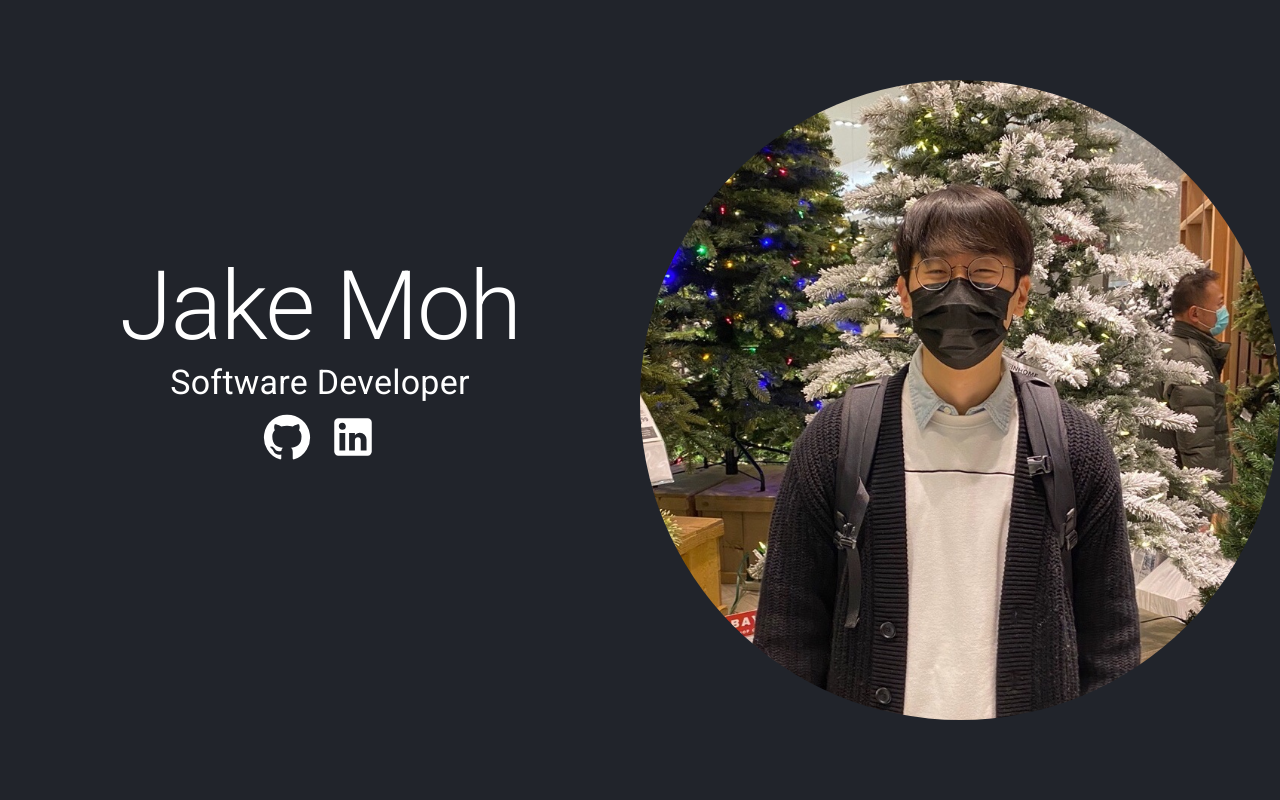
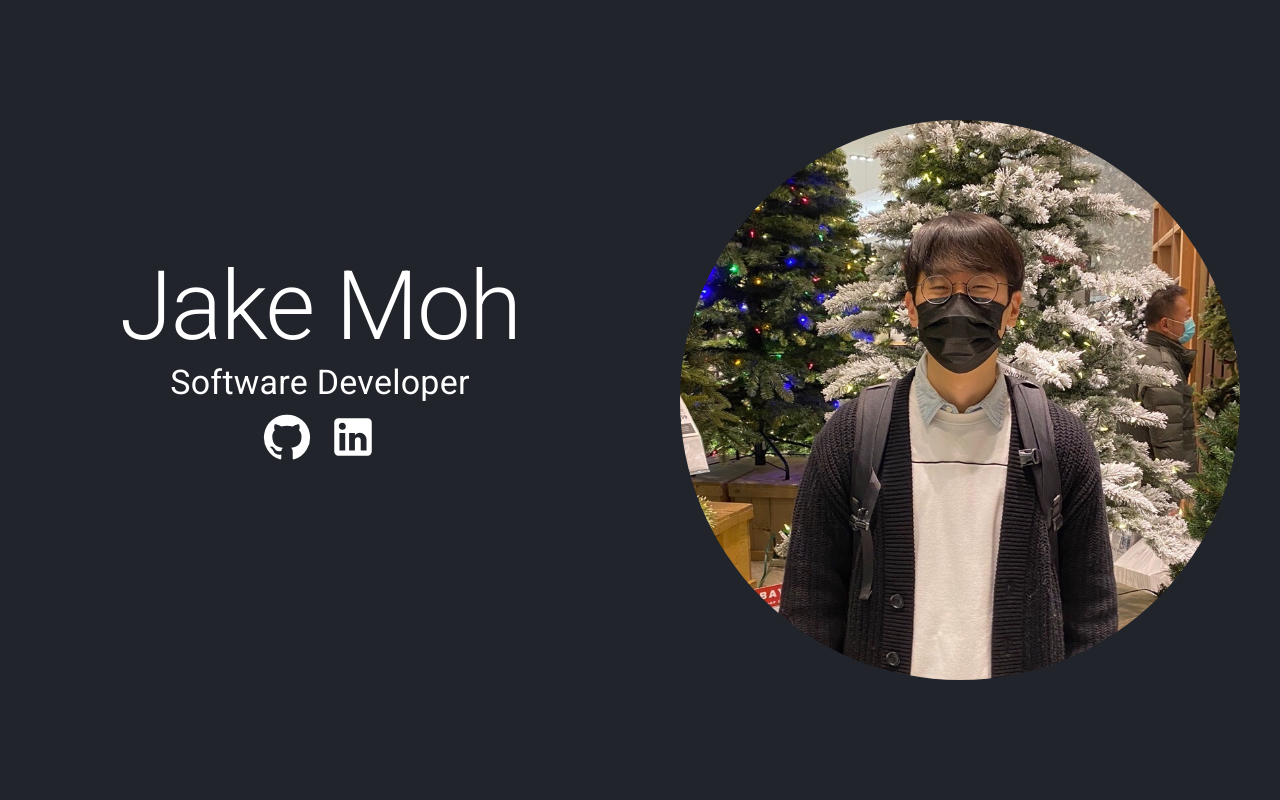
Before and after one commit to JakeMoh/web-portfolio, a React (Create React App) app: page /#/ in a window 1280 px wide. Shown: the top 800 px of the page. Built offline with nearby package versions, Linux system fonts and the light colour scheme.

Commit message:
Fixed padding issue with profile picture

```diff
--- a/src/components/Title.tsx
+++ b/src/components/Title.tsx
@@ -16,6 +16,7 @@ const useStyles = makeStyles({
     display: 'flex',
     alignItems: 'center',
     justifyContent: 'center',
+    padding: "5vh"
   }
 })
 
```
